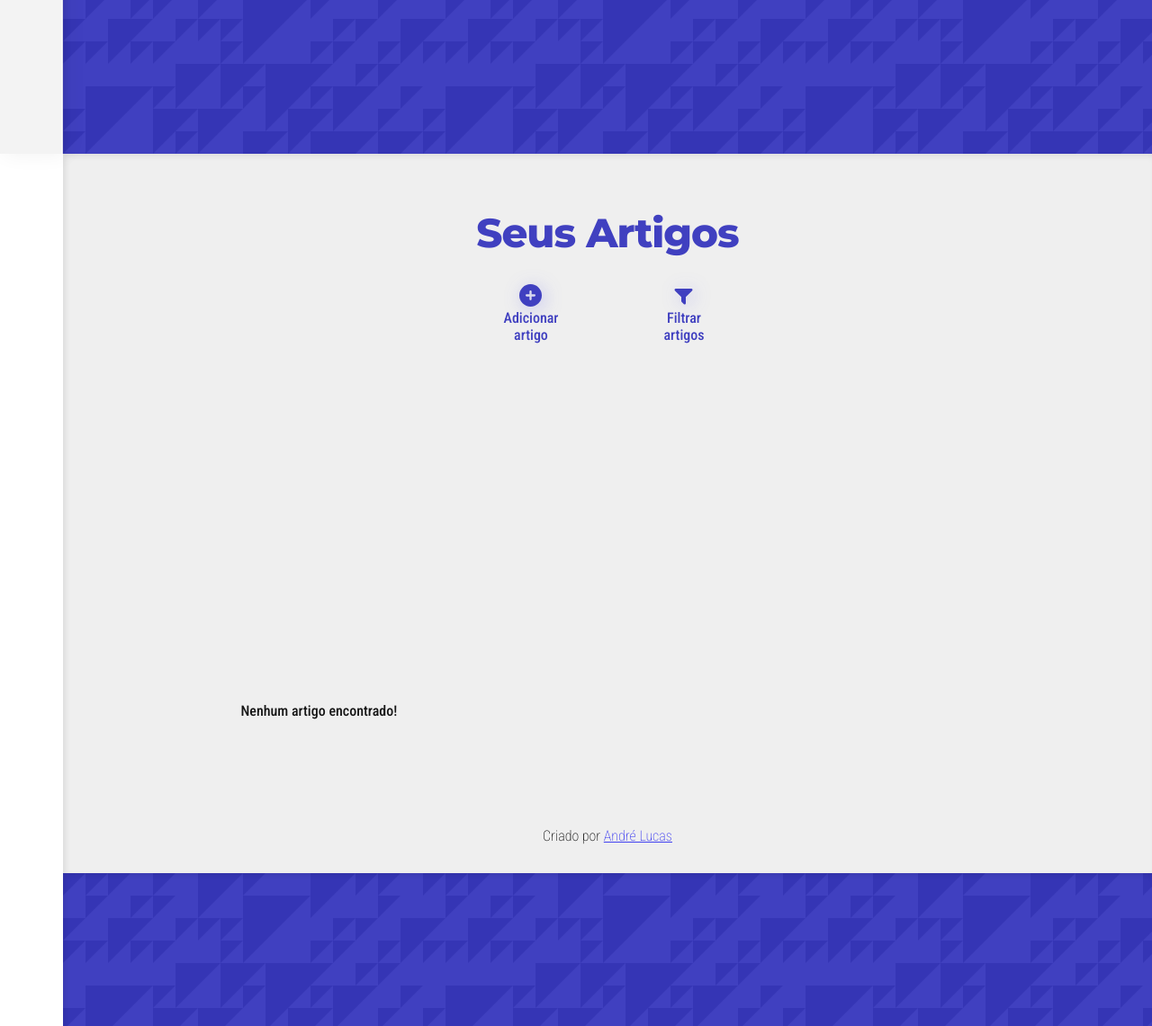
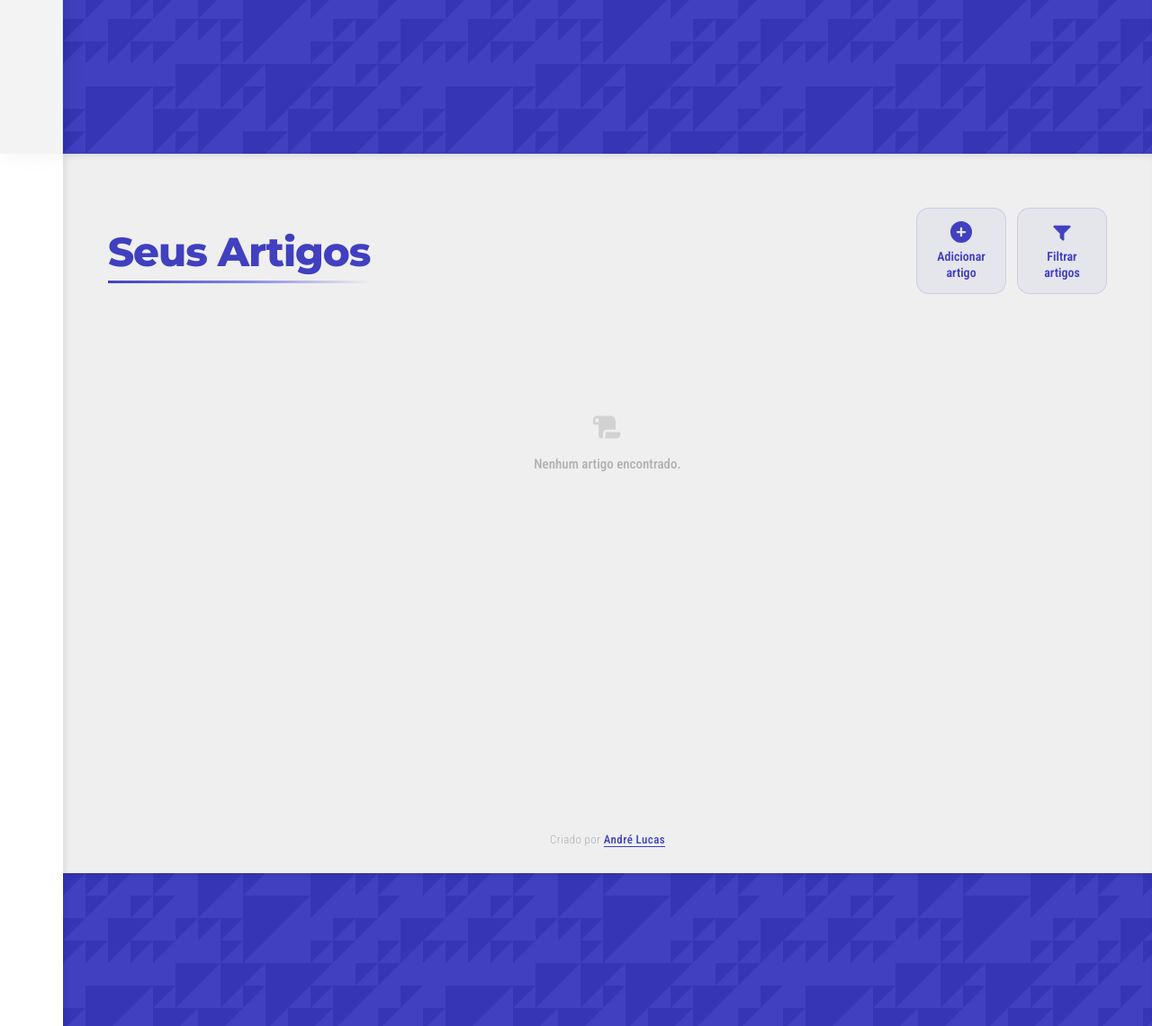
Before and after one commit to AndreLucas23/personal-blog-site, a Flask app: page / in a window 1280 px wide. Shown: the part 629-1770 px from the top of the page at 90% size. Run offline with Flask 3, Linux system fonts and the light colour scheme; data that the repository does not hold is empty.

Commit message:
style: modernize articles section

```diff
--- a/static/home.css
+++ b/static/home.css
@@ -583,78 +583,129 @@
 .articles__header {
     align-items: center;
     display: flex;
-    flex-direction: column;
-    gap: 2rem;
-    margin: 0 0 auto 0;
+    flex-direction: row;
+    gap: 2.4rem;
+    justify-content: space-between;
+    width: 100%;
 }
 
 .articles__title {
     color: var(--accent-blue);
     font-size: 4.5rem;
+    position: relative;
+}
+
+.articles__title::after {
+    background: linear-gradient(to right, var(--accent-blue), #8080e8, transparent);
+    bottom: -0.8rem;
+    content: '';
+    height: 0.3rem;
+    left: 0;
+    position: absolute;
+    width: 100%;
 }
 
 .articles__btns {
     display: flex;
     flex-direction: row;
-    gap: 8rem;
+    gap: 1.2rem;
 }
 
 .articles__add-btn,
 .articles__filter-btn {
     align-items: center;
-    border: none;
-    border-radius: 0.5rem;
+    background: rgba(64, 64, 192, 0.05);
+    border: 0.15rem solid rgba(64, 64, 192, 0.15);
+    border-radius: 1.4rem;
     color: var(--accent-blue);
     cursor: pointer;
     display: flex;
     flex-direction: column;
-    gap: 0.3rem;
-    height: auto;
-    padding: 1rem;
-    width: 9rem;
+    gap: 0.6rem;
+    padding: 1.4rem 2rem;
+    transition:
+        background 0.3s cubic-bezier(0.34, 1.56, 0.64, 1),
+        border-color 0.3s ease,
+        box-shadow 0.3s ease,
+        color 0.3s ease,
+        transform 0.3s cubic-bezier(0.34, 1.56, 0.64, 1);
+    width: 10rem;
 }
 
 .articles__add-btn:hover,
 .articles__filter-btn:hover {
-    background-color: var(--accent-blue);
-    color: var(--primary-white);
+    background: linear-gradient(135deg, var(--accent-blue) 0%, #5858d8 100%);
+    border-color: transparent;
+    box-shadow:
+        0 0.6rem 2rem rgba(64, 64, 192, 0.4),
+        0 0.2rem 0.8rem rgba(0, 0, 0, 0.1);
+    color: #ffffff;
+    transform: translateY(-0.3rem);
 }
 
-.articles__add-btn:hover .articles__add-path,
-.articles__filter-btn:hover .articles__filter-path {
-    fill: var(--primary-white);
+.articles__btn-icon {
+    fill: var(--accent-blue);
+    height: auto;
+    transition: fill 0.3s ease, filter 0.3s ease;
+    width: 2.4rem;
 }
 
-.articles__add-icon,
-.articles__filter-icon {
-    height: auto;
-    filter: drop-shadow(0.3rem 0.3rem 1rem rgba(64, 64, 240, 0.25));
-    width: 2.5rem;
+.articles__add-btn:hover .articles__btn-icon,
+.articles__filter-btn:hover .articles__btn-icon {
+    fill: #ffffff;
+    filter: drop-shadow(0 0.2rem 0.6rem rgba(255, 255, 255, 0.4));
 }
 
-.articles__add-title,
-.articles__filter-title {
-    font-size: 1.6rem;
+.articles__btn-label {
+    font-size: 1.4rem;
+    font-weight: 600;
+    line-height: 1.3;
+    text-align: center;
 }
 
 .articles__mini-grid {
     display: grid;
-    gap: 4rem;
-    grid-template-columns: 1fr 1fr 1fr 1fr;
+    gap: 2.8rem;
+    grid-template-columns: repeat(auto-fill, minmax(22rem, 1fr));
     grid-template-rows: auto;
-    margin-bottom: 4rem;
+    width: 100%;
+}
+
+.articles__empty {
+    align-items: center;
+    color: var(--secondary-dark-grey);
+    display: flex;
+    flex-direction: column;
+    font-size: 1.5rem;
+    font-weight: 500;
+    gap: 1.4rem;
+    grid-column: 1 / -1;
+    padding: 5rem 2rem;
+    text-align: center;
+}
+
+.articles__empty-icon {
+    fill: var(--secondary-dark-grey);
+    height: auto;
+    opacity: 0.45;
+    width: 3.6rem;
 }
 
 .signature {
-    margin-bottom: 0.2rem;
-    font-weight: 200;
+    color: var(--secondary-dark-grey);
+    font-size: 1.3rem;
+    font-weight: 300;
+    letter-spacing: 0.04rem;
+    margin-top: auto;
 }
 
 .signature__link {
-    color: #4040F0;
+    color: var(--accent-blue);
+    font-weight: 500;
     text-decoration: underline;
+    text-underline-offset: 0.25rem;
 }
 
 .signature__link:hover {
-    color: var(--accent-blue);
+    color: #5858d8;
 }
--- a/static/home.js
+++ b/static/home.js
@@ -5,17 +5,21 @@ function loadArticles(articles=[]) {
     articlesList.innerHTML = '';
 
     if (!articles.length) {
-        const noArticle = document.createElement('p');
-        noArticle.textContent = 'Nenhum artigo encontrado!'
-
-        articlesList.innerHTML = '';
-        articlesList.appendChild(noArticle);
+        const emptyState = document.createElement('li');
+        emptyState.classList.add('articles__empty');
+        emptyState.innerHTML = `
+            <svg class="articles__empty-icon" xmlns="http://www.w3.org/2000/svg" viewBox="0 0 640 640" aria-hidden="true">
+                <path d="M32 176C32 134.5 63.6 100.4 104 96.4L104 96L384 96C437 96 480 139 480 192L480 368L304 368C264.2 368 232 400.2 232 440L232 500C232 524.3 212.3 544 188 544C163.7 544 144 524.3 144 500L144 272L80 272C53.5 272 32 250.5 32 224L32 176zM268.8 544C275.9 530.9 280 515.9 280 500L280 440C280 426.7 290.7 416 304 416L552 416C565.3 416 576 426.7 576 440L576 464C576 508.2 540.2 544 496 544L268.8 544zM112 144C94.3 144 80 158.3 80 176L80 224L144 224L144 176C144 158.3 129.7 144 112 144z"/>
+            </svg>
+            <span>Nenhum artigo encontrado.</span>
+        `;
+        articlesList.appendChild(emptyState);
     } else {
         let bgDef = 1;
 
         articles.forEach(article => {
             const newArticle = document.createElement('li');
-            newArticle.classList.add('mini', 'u-transition-02s-ease');
+            newArticle.classList.add('mini');
 
             newArticle.style.backgroundImage = `url('./static/imgs/mini_${bgDef}.svg')`
             bgDef === 3 ? bgDef = 1 : bgDef += 1;
@@ -23,14 +27,15 @@ function loadArticles(articles=[]) {
             const newLink = document.createElement('a');
             const url = `/open/${article['article_id']}`;
             newLink.setAttribute('href', url);
-            newLink.classList.add('mini__link', 'u-flex-center', 'u-transition-02s-ease');
+            newLink.classList.add('mini__link', 'u-flex-center');
 
             const newId = document.createElement('p');
             newId.textContent = `ID: ${article['article_id']}`;
-            newId.classList.add('mini__id', 'u-accent-yellow-bg');
+            newId.classList.add('mini__id');
 
             const newRemove = document.createElement('button');
             newRemove.classList.add('mini__rmv');
+            newRemove.setAttribute('aria-label', 'Remover artigo');
 
             newRemove.addEventListener('click', (event) => {
                 const url = `/articles/${article['article_id']}`
@@ -52,18 +57,12 @@ function loadArticles(articles=[]) {
                 })
             })
 
-            newRemove.addEventListener('mouseout', () => {
-                const svgStyle = newRemove.querySelector('svg').style;
-
-                svgStyle.transform = 'scale(1)';
-            })
-
             const removeSvg = document.createElementNS('http://www.w3.org/2000/svg', 'svg');
             removeSvg.setAttribute('viewBox', '0 0 640 640');
+            removeSvg.classList.add('mini__rmv-icon');
             newRemove.appendChild(removeSvg);
 
             const removePath = document.createElementNS('http://www.w3.org/2000/svg', 'path');
-            removePath.setAttribute('fill', '#FF0000');
             removePath.setAttribute('d', 'M232.7 69.9C237.1 56.8 249.3 48 263.1 48L377 48C390.8 48 403 56.8 407.4 69.9L416 96L512 96C529.7 96 544 110.3 544 128C544 145.7 529.7 160 512 160L128 160C110.3 160 96 145.7 96 128C96 110.3 110.3 96 128 96L224 96L232.7 69.9zM128 208L512 208L512 512C512 547.3 483.3 576 448 576L192 576C156.7 576 128 547.3 128 512L128 208zM216 272C202.7 272 192 282.7 192 296L192 488C192 501.3 202.7 512 216 512C229.3 512 240 501.3 240 488L240 296C240 282.7 229.3 272 216 272zM320 272C306.7 272 296 282.7 296 296L296 488C296 501.3 306.7 512 320 512C333.3 512 344 501.3 344 488L344 296C344 282.7 333.3 272 320 272zM424 272C410.7 272 400 282.7 400 296L400 488C400 501.3 410.7 512 424 512C437.3 512 448 501.3 448 488L448 296C448 282.7 437.3 272 424 272z');
             removeSvg.appendChild(removePath);
 
@@ -73,7 +72,7 @@ function loadArticles(articles=[]) {
 
             const localDate = new Date(article['publish_date']).toLocaleDateString()
             const newDate = document.createElement('p');
-            newDate.textContent = `Data de publicação: ${localDate}`;
+            newDate.textContent = `Publicado em: ${localDate}`;
             newDate.classList.add('mini__date');
 
             newArticle.appendChild(newLink);
@@ -86,7 +85,6 @@ function loadArticles(articles=[]) {
         })
     }
 }
-
 
 
 // Procedimento a partir do carregamento do DOM
--- a/templates/home.html
+++ b/templates/home.html
@@ -325,29 +325,29 @@
 
                     <div class="articles__btns">
                         <button id="add-btn"
-                        class="articles__add-btn u-transition-02s-ease">
-                            <svg class="articles__add-icon"
+                        class="articles__add-btn"
+                        aria-label="Adicionar novo artigo">
+                            <svg class="articles__btn-icon"
                             xmlns="http://www.w3.org/2000/svg"
-                            viewBox="0 0 512 512">
-                                <path class="articles__add-path u-transition-02s-ease"
-                                fill="#4040C0"
-                                d="M256 512A256 256 0 1 0 256 0a256 256 0 1 0 0 512zM232 344l0-64-64 0c-13.3 0-24-10.7-24-24s10.7-24 24-24l64 0 0-64c0-13.3 10.7-24 24-24s24 10.7 24 24l0 64 64 0c13.3 0 24 10.7 24 24s-10.7 24-24 24l-64 0 0 64c0 13.3-10.7 24-24 24s-24-10.7-24-24z"/>
+                            viewBox="0 0 512 512"
+                            aria-hidden="true">
+                                <path d="M256 512A256 256 0 1 0 256 0a256 256 0 1 0 0 512zM232 344l0-64-64 0c-13.3 0-24-10.7-24-24s10.7-24 24-24l64 0 0-64c0-13.3 10.7-24 24-24s24 10.7 24 24l0 64 64 0c13.3 0 24 10.7 24 24s-10.7 24-24 24l-64 0 0 64c0 13.3-10.7 24-24 24s-24-10.7-24-24z"/>
                             </svg>
 
-                            <p class="articles__add-title">Adicionar<br>artigo</p>
+                            <span class="articles__btn-label">Adicionar<br>artigo</span>
                         </button>
 
                         <button id="filter-btn"
-                        class="articles__filter-btn u-transition-02s-ease">
-                            <svg class="articles__filter-icon"
+                        class="articles__filter-btn"
+                        aria-label="Filtrar artigos">
+                            <svg class="articles__btn-icon"
                             xmlns="http://www.w3.org/2000/svg"
-                            viewBox="0 0 640 640">
-                                <path class="articles__filter-path u-transition-02s-ease"
-                                fill="#4040C0"
-                                d="M96 128C83.1 128 71.4 135.8 66.4 147.8C61.4 159.8 64.2 173.5 73.4 182.6L256 365.3L256 480C256 488.5 259.4 496.6 265.4 502.6L329.4 566.6C338.6 575.8 352.3 578.5 364.3 573.5C376.3 568.5 384 556.9 384 544L384 365.3L566.6 182.7C575.8 173.5 578.5 159.8 573.5 147.8C568.5 135.8 556.9 128 544 128L96 128z"/>
+                            viewBox="0 0 640 640"
+                            aria-hidden="true">
+                                <path d="M96 128C83.1 128 71.4 135.8 66.4 147.8C61.4 159.8 64.2 173.5 73.4 182.6L256 365.3L256 480C256 488.5 259.4 496.6 265.4 502.6L329.4 566.6C338.6 575.8 352.3 578.5 364.3 573.5C376.3 568.5 384 556.9 384 544L384 365.3L566.6 182.7C575.8 173.5 578.5 159.8 573.5 147.8C568.5 135.8 556.9 128 544 128L96 128z"/>
                             </svg>
 
-                            <p class="articles__filter-title">Filtrar<br>artigos</p>
+                            <span class="articles__btn-label">Filtrar<br>artigos</span>
                         </button>
                     </div>
                 </header>
```
Also changed, not shown: static/components.css (+57 -22 lines).
